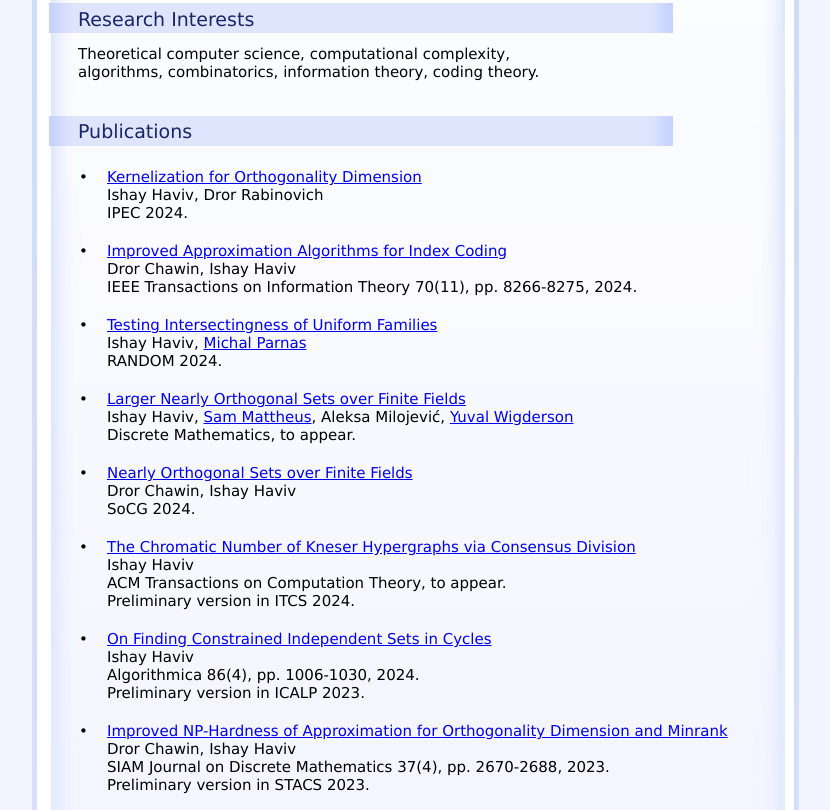
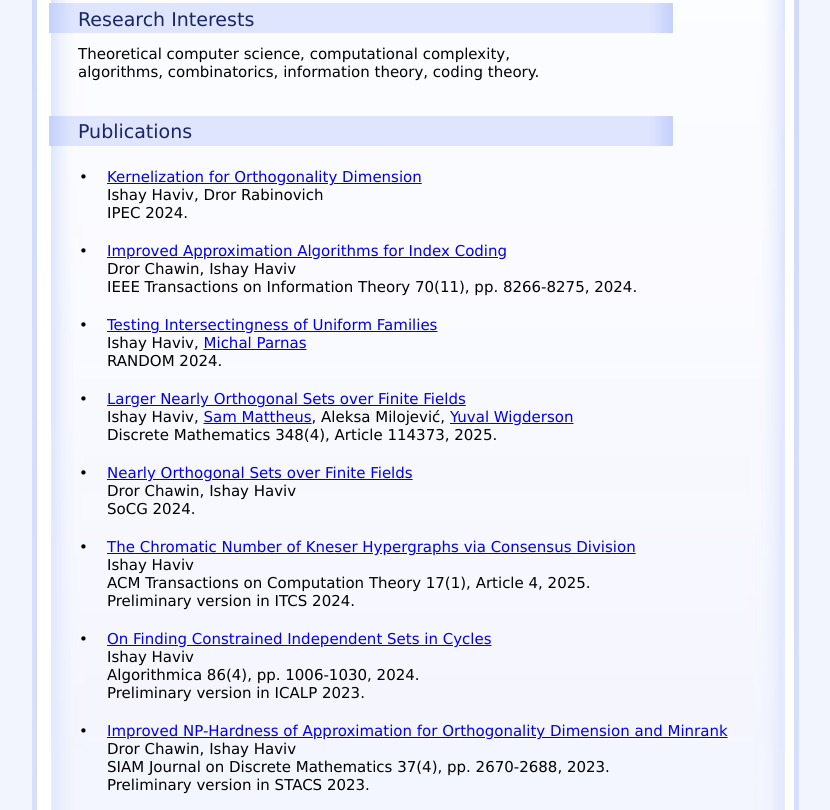
Before and after one commit to ishay-haviv/ishay-haviv.github.io, a plain HTML site: page index.html in a window 1280 px wide. Shown: the part 432-1242 px from the top of the page, without its empty margins (226-1056 px from the left). Drawn offline with Linux system fonts and the light colour scheme.

Commit message:
Add files via upload

```diff
--- a/index.html
+++ b/index.html
@@ -123,7 +123,7 @@ RANDOM 2024.<br>
 <td align="left" valign="top" style="width:26px;height:72px"><font style="font-size:15px;color:#000000;font-family:Verdana">&bull;</font></td>
 <td align="left" valign="top" style="width:676px;height:72px"><font style="font-size:15px" color="#000000" face="Verdana"><a href="http://arxiv.org/abs/2404.01057">Larger Nearly Orthogonal Sets over Finite Fields</a><br>
 Ishay Haviv, <a href="https://sammattheus.wordpress.com/">Sam Mattheus</a>, Aleksa Milojevi&cacute;, <a href="https://n.ethz.ch/~ywigderson/">Yuval Wigderson</a><br>
-Discrete Mathematics, to appear.
+Discrete Mathematics 348(4), Article 114373, 2025.
 </font></td>
 </tr>
 
@@ -139,7 +139,7 @@ SoCG 2024.
 <td align="left" valign="top" style="width:26px;height:72px"><font style="font-size:15px;color:#000000;font-family:Verdana">&bull;</font></td>
 <td align="left" valign="top" style="width:676px;height:72px"><font style="font-size:15px" color="#000000" face="Verdana"><a href="http://arxiv.org/abs/2311.09016">The Chromatic Number of Kneser Hypergraphs via Consensus Division</a><br>
 Ishay Haviv<br>
-ACM Transactions on Computation Theory, to appear.<br>
+ACM Transactions on Computation Theory 17(1), Article 4, 2025.<br>
 Preliminary version in ITCS 2024.<br><br>
 </font></td>
 </tr>
```
